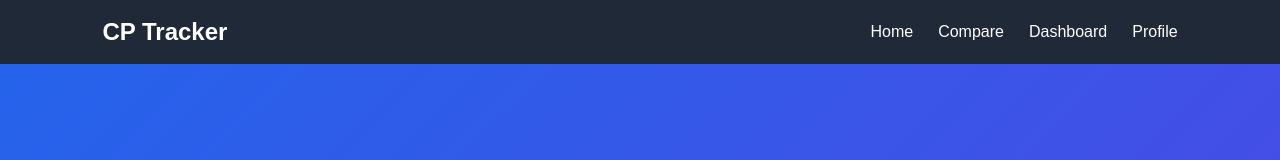
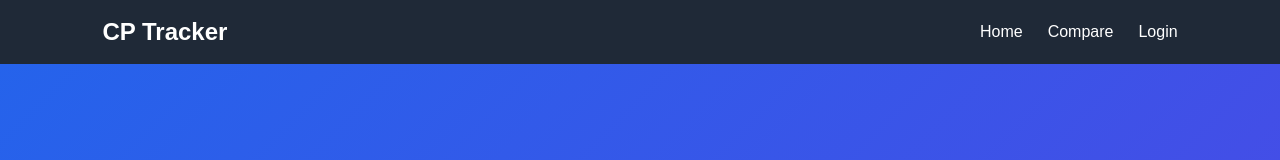
Before and after one commit to saiful-islam-bk/CP-Tracker, a website: page docs/index.html in a window 1280 px wide. Shown: the top 160 px of the page. Drawn offline with Linux system fonts and the light colour scheme.

Commit message:
change nav

```diff
--- a/docs/index.html
+++ b/docs/index.html
@@ -13,8 +13,7 @@
     <ul>
       <li><a href="index.html">Home</a></li>
       <li><a href="#">Compare</a></li>
-      <li><a href="#">Dashboard</a></li>
-      <li><a href="profile.html">Profile</a></li>
+      <li><a href="login.html">Login</a></li>
     </ul>
   </nav>
 
```
